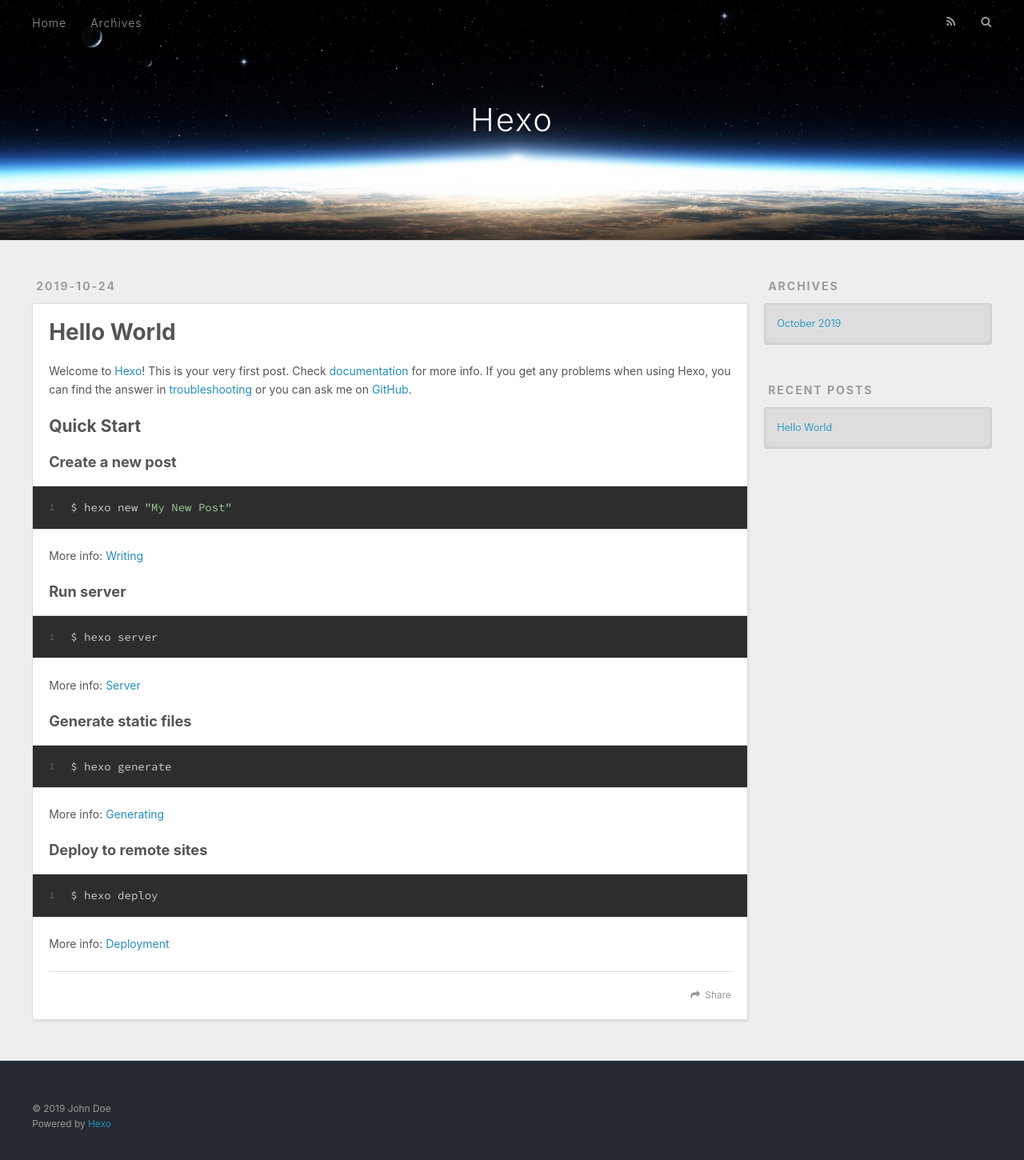
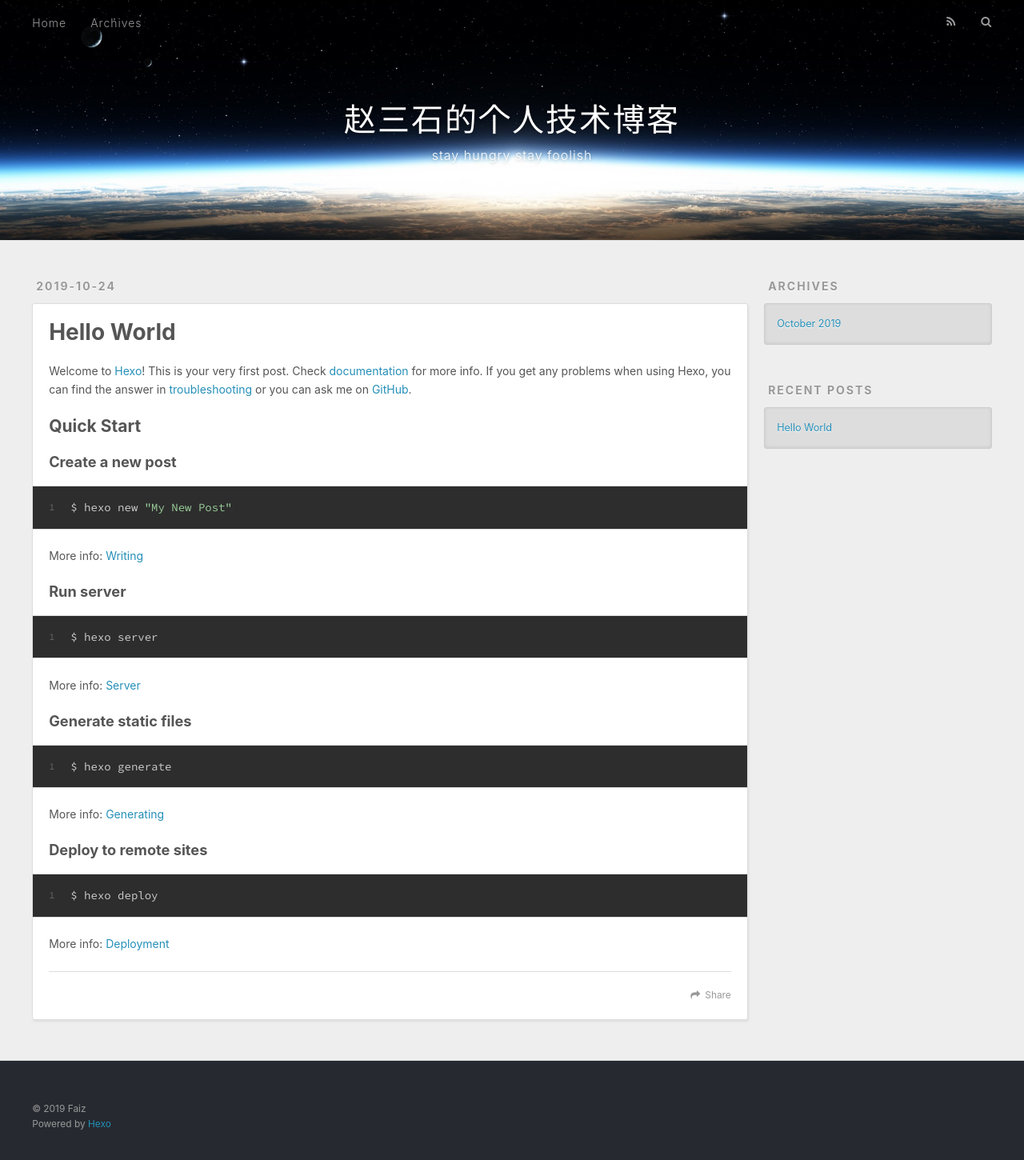
Before and after one commit to zhaowendao30/zhaowendao30.github.io, a plain HTML site: page index.html in a window 1280 px wide. Shown: the whole page at 80% size. Drawn offline with nearby package versions, Linux system fonts and the light colour scheme.

Commit message:
Site updated: 2019-10-24 20:17:11

```diff
--- a/index.html
+++ b/index.html
@@ -5,16 +5,16 @@
 
 
 
-  <title>Hexo</title>
+  <title>赵三石的个人技术博客</title>
   <meta name="viewport" content="width=device-width, initial-scale=1, maximum-scale=1">
   <meta property="og:type" content="website">
-<meta property="og:title" content="Hexo">
+<meta property="og:title" content="赵三石的个人技术博客">
 <meta property="og:url" content="http:&#x2F;&#x2F;yoursite.com&#x2F;index.html">
-<meta property="og:site_name" content="Hexo">
+<meta property="og:site_name" content="赵三石的个人技术博客">
 <meta property="og:locale" content="en">
 <meta name="twitter:card" content="summary">
 
-    <link rel="alternate" href="/atom.xml" title="Hexo" type="application/atom+xml">
+    <link rel="alternate" href="/atom.xml" title="赵三石的个人技术博客" type="application/atom+xml">
 
 
     <link rel="icon" href="/favicon.png">
@@ -33,8 +33,12 @@
   <div id="header-outer" class="outer">
     <div id="header-title" class="inner">
       <h1 id="logo-wrap">
-        <a href="/" id="logo">Hexo</a>
+        <a href="/" id="logo">赵三石的个人技术博客</a>
       </h1>
+
+        <h2 id="subtitle-wrap">
+          <a href="/" id="subtitle">stay hungry stay foolish</a>
+        </h2>
 
     </div>
     <div id="header-inner" class="inner">
@@ -100,7 +104,7 @@
 
     </div>
     <footer class="article-footer">
-      <a data-url="http://yoursite.com/2019/10/24/hello-world/" data-id="ck24kyu6q0000xgtt6mf8d3ft" class="article-share-link">Share</a>
+      <a data-url="http://yoursite.com/2019/10/24/hello-world/" data-id="ck24nw1l10000votta1twd8ki" class="article-share-link">Share</a>
 
 
     </footer>
@@ -156,7 +160,7 @@
 
   <div class="outer">
     <div id="footer-info" class="inner">
-      &copy; 2019 John Doe<br>
+      &copy; 2019 Faiz<br>
       Powered by <a href="http://hexo.io/" target="_blank">Hexo</a>
     </div>
   </div>
```
Also changed, not shown: 2019/10/24/hello-world/index.html (+10 -6 lines), archives/2019/10/index.html (+10 -6 lines), archives/2019/index.html (+10 -6 lines), archives/index.html (+10 -6 lines).
